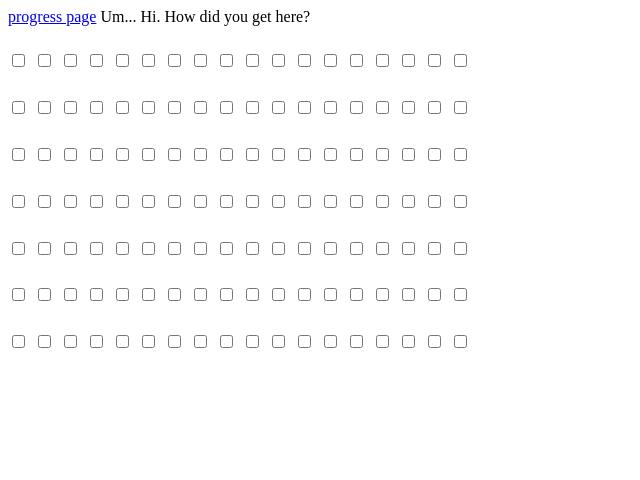
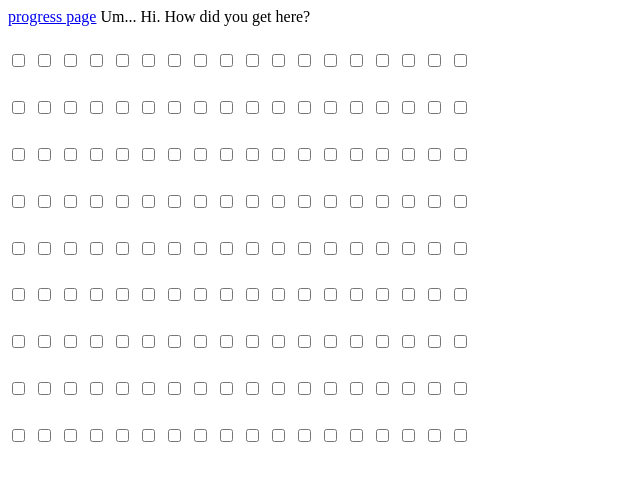
Before and after one commit to Burrito92024/Burrito92024.github.io, a plain HTML site: page index.html in a window 1280 px wide. Shown: the whole page, without its empty margins (0-640 px from the left). Drawn offline with Linux system fonts and the light colour scheme.

Commit message:
more...checks

```diff
--- a/index.html
+++ b/index.html
@@ -134,6 +134,42 @@
          <input id="check" type="checkbox" name=" ">
          <input id="check" type="checkbox" name=" ">
          <input id="check" type="checkbox" name=" "></h2>
+        <h2><input id="check" type="checkbox" name=" ">
+         <input id="check" type="checkbox" name=" ">
+         <input id="check" type="checkbox"name=" ">
+         <input id="check" type="checkbox" name=" ">
+         <input id="check" type="checkbox" name=" ">
+         <input id="check" type="checkbox" name=" ">
+         <input id="check" type="checkbox" name=" ">
+         <input id="check" type="checkbox" name=" ">
+         <input id="check" type="checkbox" name=" ">
+         <input id="check" type="checkbox" name=" ">
+         <input id="check" type="checkbox" name=" ">
+        <input id="check" type="checkbox" name=" ">
+         <input id="check" type="checkbox" name=" ">
+         <input id="check" type="checkbox"name=" ">
+         <input id="check" type="checkbox" name=" ">
+         <input id="check" type="checkbox" name=" ">
+         <input id="check" type="checkbox" name=" ">
+         <input id="check" type="checkbox" name=" "></h2>
+        <h2><input id="check" type="checkbox" name=" ">
+         <input id="check" type="checkbox" name=" ">
+         <input id="check" type="checkbox"name=" ">
+         <input id="check" type="checkbox" name=" ">
+         <input id="check" type="checkbox" name=" ">
+         <input id="check" type="checkbox" name=" ">
+         <input id="check" type="checkbox" name=" ">
+         <input id="check" type="checkbox" name=" ">
+         <input id="check" type="checkbox" name=" ">
+         <input id="check" type="checkbox" name=" ">
+         <input id="check" type="checkbox" name=" ">
+        <input id="check" type="checkbox" name=" ">
+         <input id="check" type="checkbox" name=" ">
+         <input id="check" type="checkbox"name=" ">
+         <input id="check" type="checkbox" name=" ">
+         <input id="check" type="checkbox" name=" ">
+         <input id="check" type="checkbox" name=" ">
+         <input id="check" type="checkbox" name=" "></h2>
 
 
 
```
